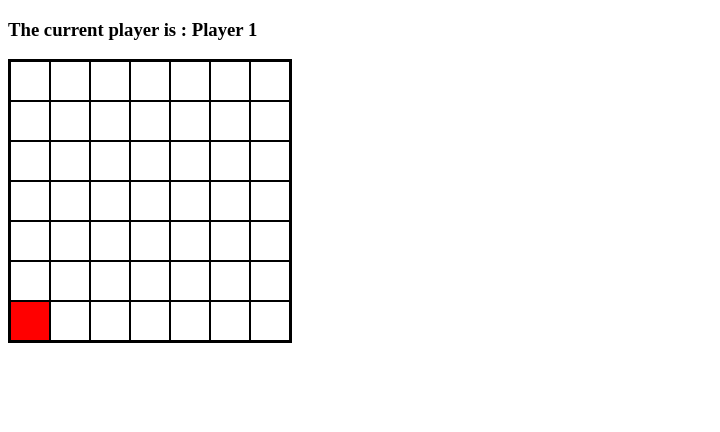
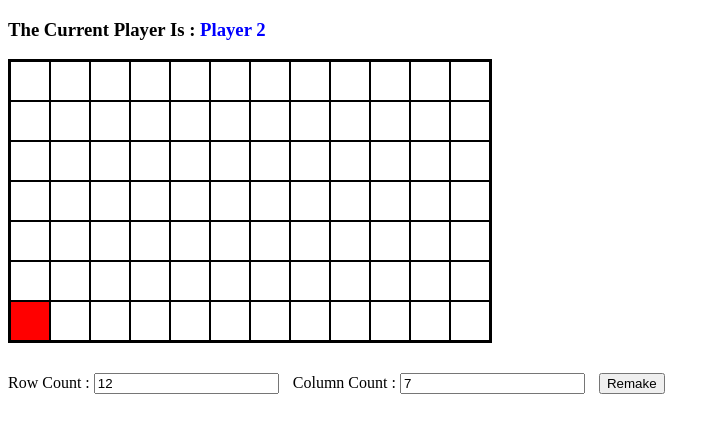
Before and after one commit to thevilx/connect_four, a plain HTML site: page index.html in a window 1280 px wide. Both pictures are taken after a click on the element 30 px from the left and 81 px from the top of the page. Shown: the whole page, without its empty margins (0-720 px from the left). Drawn offline with Linux system fonts and the light colour scheme.

Commit message:
add dynamic rows & col system

```diff
--- a/app.js
+++ b/app.js
@@ -1,53 +1,83 @@
+let row = 12;
+let col = 7;
+
 const main = document.getElementById('main');
+const remakeGameButton = document.getElementById('remake_game');
+let squares;
+const results = document.querySelector('#result');
+const displayCurrentPlayer = document.querySelector('#current-player');
+const player_color = document.querySelector('#player_color');
+let currentPlayer = 1;
+displayCurrentPlayer.innerHTML = currentPlayer;
+
+
+drawMap();
+
+
+function drawMap(){
+    let old_grid = document.querySelector('.grid');
+    if(old_grid)
+        old_grid.parentNode.removeChild(old_grid);
+
     const grid = document.createElement('div');
+    grid.style.width = row * 40 + "px"; // create size based on row & col size
+    grid.style.height = col * 40 + "px";
     grid.classList.add('grid');
     main.appendChild(grid);
 
-const col = 7;
-const row = 7;
+    // create elements in rows col size
 
-for (let i = 0; i < 49; i++) {
+    for (let i = 0; i < col * row; i++) {
         let element = document.createElement('div');
         grid.appendChild(element);
     }
 
-const squares = document.querySelectorAll('.grid div');
-const results = document.querySelector('#result');
-const displayCurrentPlayer = document.querySelector('#current-player');
-let currentPlayer = 1;
-
+    squares = document.querySelectorAll('.grid div');
 
     for (let i = 0; i < squares.length; i++) {
+
         squares[i].onclick = () => {
-        for (let j = 0; j < col; j++) {
+            for (let j = 0 ; j < col; j++) {
 
-            let pos = (col * row) - j * col - (col - (i % 7));
+                // let pos = (col * row) - j * row - (col - (i % row));
+                let pos = (col * row) - j * row - (row - (i % row));
+                // console.log((col * row) - j * row , (i % row) , pos);
+                // let pos = i - j * row;
                 // console.log(pos);
                 if (!squares[pos].classList.contains('taken')) {
-                plantPlayer(currentPlayer, pos);
-                currentPlayer = currentPlayer == 1 ? 2 : 1;
+
+                    plantPlayer( pos);
 
                     break
 
                 }
             }
         }
+
     }
 
-function plantPlayer(player_id, element_id) {
+}
+
+function plantPlayer(element_id) {
+
     squares[element_id].classList.add('taken')
-    squares[element_id].setAttribute('player_own', player_id)
-    squares[element_id].classList.add(player_id == 1 ? 'player-one' : 'player-two')
-    displayCurrentPlayer.innerHTML = player_id;
+    squares[element_id].setAttribute('player_own', currentPlayer)
+    squares[element_id].classList.add(currentPlayer == 1 ? 'player-one' : 'player-two')
+
+    currentPlayer = currentPlayer == 1 ? 2 : 1; // toggle player
+    updatePlayerDispay();
     checkWin(element_id);
 }
 
 function checkWin(last_pos_entered) {
-    let col_number = Math.floor(last_pos_entered / col);
+    let col_number = Math.floor(last_pos_entered / row);
     let row_number = last_pos_entered % row;
+    // console.log(col_number, row_number , "maadad");
+    // console.log(col_number * col, col_number * col + col , 1 , "satasrt")
+    // console.log(col_number , row_number , "Sadasdasdasd")
+    checkLineMatch(col_number * row, col_number * row + row , 1); // check line match in horizental order
+    checkLineMatch(row_number, col * row, row); // check line match in vertical order
 
-    checkLineMatch(col_number * col, col_number * col + col, 1);
-    checkLineMatch(row_number, col * row, col);
     checkDiagonalRTL(row_number, col_number);
     checkDiagonalLTR(row_number , col_number);
 }
@@ -64,12 +94,14 @@ function checkDiagonalRTL(row_number, col_number) {
         start_row_number = 0;
     }
 
+    // console.log(start_row_number , start_col_number);
+
     let count_of_match = 0;
-    let starting = squares[start_col_number * col + start_row_number].getAttribute('player_own');
+    let starting = squares[start_col_number * row + start_row_number].getAttribute('player_own');
 
     while (true) {
 
-        element = squares[start_col_number * col + start_row_number].getAttribute('player_own');
+        element = squares[start_col_number * row + start_row_number].getAttribute('player_own');
 
         if (starting == element && element !== null) {
             ++count_of_match;
@@ -92,10 +124,7 @@ function checkDiagonalRTL(row_number, col_number) {
     }
 
 
-    if (match) {
-        alert("Player " + currentPlayer + " Win ! Congrates");
-        reset()
-    }
+    if (match) gameOver();
 }
 
 function checkDiagonalLTR(row_number, col_number) {
@@ -106,17 +135,17 @@ function checkDiagonalLTR(row_number, col_number) {
         start_row_number = row_number + col_number;
         start_col_number = 0;
     } else {
-        // console.log((row_number + col_number) - (col - 1));
-        start_row_number = col - 1;
-        start_col_number = (row_number + col_number) - (col - 1);
+        start_row_number = row - 1;
+        start_col_number = (row_number + col_number) - (row - 1);
     }
 
+
     let count_of_match = 0;
-    let starting = squares[start_col_number * col + start_row_number].getAttribute('player_own');
+    let starting = squares[start_col_number * row + start_row_number].getAttribute('player_own');
 
     while (true) {
 
-        element = squares[start_col_number * col + start_row_number].getAttribute('player_own');
+        element = squares[start_col_number * row + start_row_number].getAttribute('player_own');
 
         if (starting == element && element !== null) {
             ++count_of_match;
@@ -125,7 +154,6 @@ function checkDiagonalLTR(row_number, col_number) {
             count_of_match = 1;
         }
 
-        // console.log(count_of_match);
         if (count_of_match >= 4) {
             match = true;
         }
@@ -141,18 +169,17 @@ function checkDiagonalLTR(row_number, col_number) {
     }
 
 
-    if (match) {
-        alert("Player " + currentPlayer + " Win ! Congrates");
-        reset()
-    }
+    if (match) gameOver();
+
 }
 
 function checkLineMatch(start, end, jump) {
     let starting = squares[start].getAttribute('player_own');
     let match = false;
     let count_of_match = 0;
-
+    console.log(squares);
     for (i = start; i < end; i += jump) {
+        console.log(i);
         let element = squares[i].getAttribute('player_own');
 
         if (starting == element && element !== null) {
@@ -163,18 +190,35 @@ function checkLineMatch(start, end, jump) {
             count_of_match = 1;
         }
 
+        // console.log(count_of_match);
+
         if (count_of_match >= 4) {
             match = true;
         }
     }
 
-    if (match) {
+    if (match) gameOver();
+}
+
+function gameOver(){
     alert("Player " + currentPlayer + " Win ! Congrates");
     reset()
-    }
 }
 
 function reset() {
     // currentPlayer = 1;
-    window.location.reload()
+    drawMap();
 }
+
+function updatePlayerDispay(){
+    displayCurrentPlayer.innerHTML = currentPlayer;
+    player_color.style.color = currentPlayer == 1 ? 'red' : 'blue';
+}
+
+function remakeGame(){
+    row = parseInt(document.getElementById('row_size').value);
+    col = parseInt(document.getElementById('col_size').value);
+    currentPlayer = 1;
+    updatePlayerDispay();
+    drawMap();
+}
--- a/index.html
+++ b/index.html
@@ -8,9 +8,18 @@
     <link rel="stylesheet" href="style.css">
 </head>
 <body>
-    <h3>The current player is : Player <span id="current-player">1</span></h3>
+    <h3>The Current Player Is : <span id="player_color" style="color:red">Player <span id="current-player"></span></span></h3>
     <h3 id="results"></h3>
-    <div id="main"></div>
+    <div id="main" ></div>
+
+    <div class="setting">
+        <label>Row Count : </label>
+        <input name="row_size" id="row_size" type="number" value="12">
+        <label>Column Count : </label>
+        <input name="col_size" id="col_size" type="number" value="7">
+        <button id="remake_game" onclick="remakeGame()">Remake</button>
+    </div>
+
 </body>
 <script src="app.js"></script>
 </html>
--- a/style.css
+++ b/style.css
@@ -1,7 +1,7 @@
 .grid {
     border: 2px solid #000;
-    height: 280px;
-    width: 280px;
+    /* height: 280px;
+    width: 280px; */
     display: flex;
     flex-wrap: wrap;
 }
@@ -20,3 +20,11 @@
 .player-two {
     background-color:blue;
 }
+
+.setting {
+    margin-top: 30px;
+}
+
+.setting input {
+    margin-right: 10px;
+}
```
Also changed, not shown: 1 other file. Lines whose indentation alone changed are shown as unchanged.
